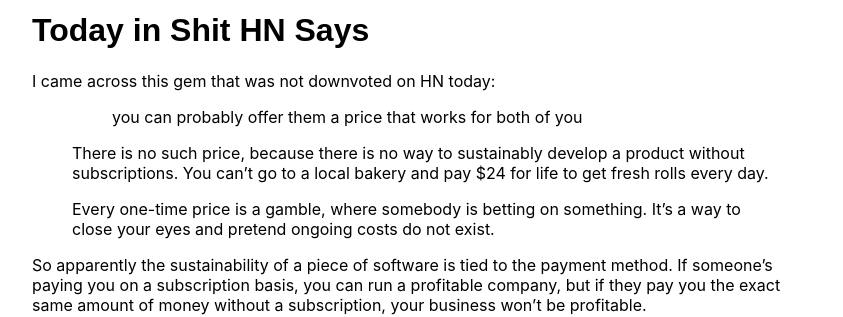
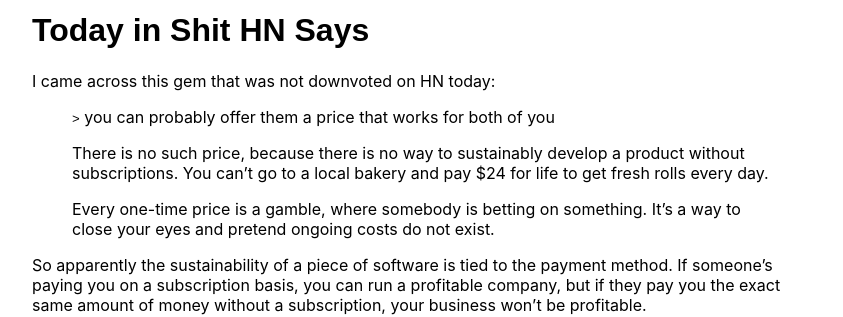
Before and after one commit to bachmeil/the-blog, a Jekyll site: the page built from _posts/2026-07-06-subscription-needed.md, in a window 1280 px wide. Shown: the part 127-444 px from the top of the page, without its empty margins (218-1061 px from the left). Built offline with Jekyll 4.4.1, drawn with Linux system fonts in a browser that asks for light colours.

Commit message:
Funny HN comment

```diff
--- a/_posts/2026-07-06-subscription-needed.md
+++ b/_posts/2026-07-06-subscription-needed.md
@@ -4,7 +4,7 @@
 ---
 I came across this gem that was not downvoted on HN today:
 
-> > you can probably offer them a price that works for both of you
+> `>` you can probably offer them a price that works for both of you
 
 > There is no such price, because there is no way to sustainably develop a product without subscriptions. You can't go to a local bakery and pay $24 for life to get fresh rolls every day.
 
```
